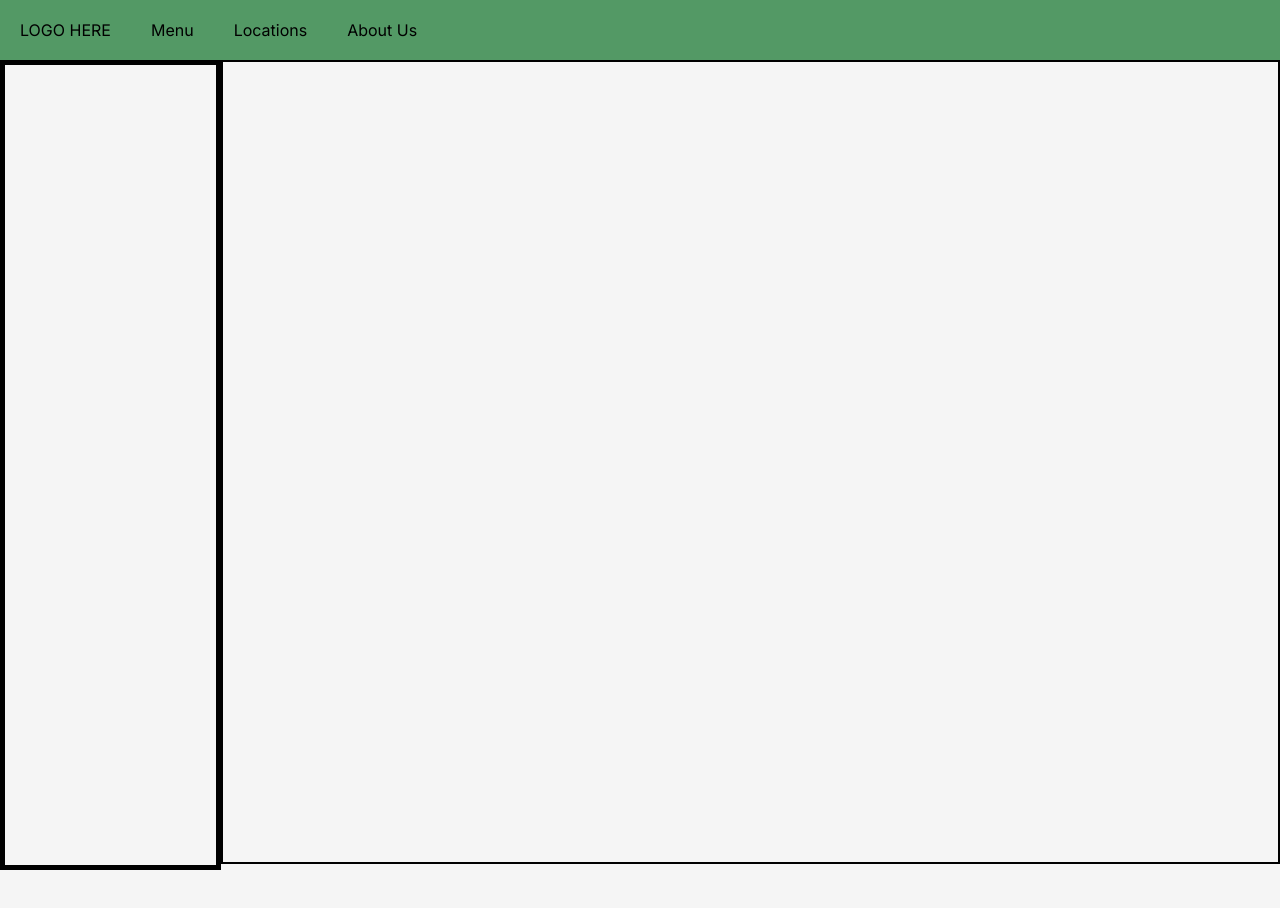
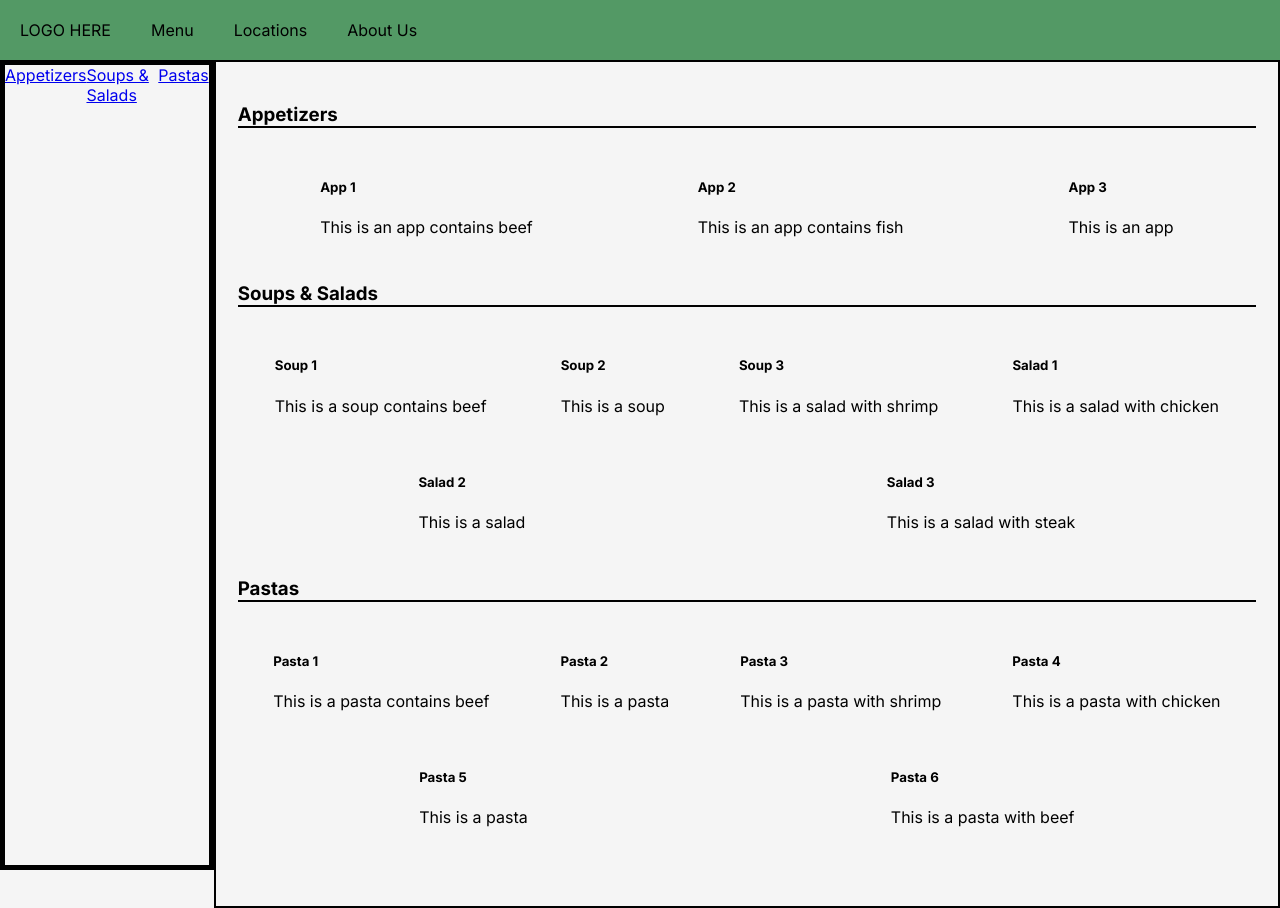
Before and after one commit to chapmanm3/example-restaurant-app, a Next.js app: page /menu in a window 1280 px wide. Before the commit the page ends 870 px from the top, so only its background shows below. Built offline with nearby package versions, Linux system fonts and the light colour scheme.

Commit message:
add nvmrc file get menu body styled somewhat and get anchors partially working

```diff
--- a/src/app/menu/page.tsx
+++ b/src/app/menu/page.tsx
@@ -14,8 +14,8 @@ export default async function MenuPageBody() {
 
   return (
     <div className={styles.menuPageContainer}>
-      <MenuNavigation />
-      <MenuBody />
+      <MenuNavigation sections={sections} />
+      <MenuBody menu={validatedMenu} />
     </div>
   )
 }
--- a/src/components/Menu/MenuBody.tsx
+++ b/src/components/Menu/MenuBody.tsx
@@ -1,9 +1,41 @@
+import { MenuItem, MenuObject } from '@/types/menuTypes'
 import styles from './menuBody.module.css'
+import { z } from 'zod'
 
-export default function MenuBody() {
+interface Props {
+  menu: MenuObject
+};
+
+export default function MenuBody({ menu }: Props) {
 
   return (
     <div className={styles.menuBodyContainer}>
+      {Object.keys(menu).map(section =>
+        <div className={styles.menuSectionContainer} key={section} id={encodeURIComponent(section)}>
+          <h3 className={styles.menuSectionTitle}>{section}</h3>
+          <MenuItems menuSection={menu[section]} />
+        </div>
+      )}
     </div>
   )
 }
+
+const MenuItemsArray = z.array(MenuItem);
+
+interface MenuSectionBodyProps {
+  menuSection: z.infer<typeof MenuItemsArray>
+}
+
+function MenuItems({ menuSection }: MenuSectionBodyProps) {
+
+  return (
+    <div className={styles.menuItemsContainer}>
+      {menuSection.map(item =>
+        <div className={styles.menuItem}>
+          <h5>{item.name}</h5>
+          <p>{item.description}</p>
+        </div>
+      )}
+    </div >
+  )
+}
--- a/src/components/Menu/MenuNavigation.tsx
+++ b/src/components/Menu/MenuNavigation.tsx
@@ -1,8 +1,14 @@
+import Link from 'next/link'
 import styles from './menuNavigation.module.css'
 
-export default function MenuNavigation() {
+interface Props {
+  sections: string[]
+}
+
+export default function MenuNavigation({ sections }: Props) {
   return (
     <div className={styles.menuNavigationContainer}>
+      {sections.map(section => <Link href={`#${encodeURIComponent(section)}`}>{section}</Link>)}
     </div>
   )
 }
--- a/src/components/Menu/menuBody.module.css
+++ b/src/components/Menu/menuBody.module.css
@@ -2,5 +2,31 @@
   width: 100%;
   height: 100%;
   display: flex;
+  flex-direction: column;
   border: 2px solid black;
+  padding: 22px;
 }
+
+.menuSectionContainer {
+  display: flex;
+  flex-direction: column;
+}
+
+.menuSectionTitle {
+  width: 100%;
+  border-bottom: 2px solid black;
+}
+
+.menuItemsContainer {
+  display: flex;
+  flex-wrap: wrap;
+  justify-content: space-around;
+}
+
+.menuItem {
+  padding: 10px 20px;
+
+  #p {
+    color: grey;
+  }
+}
```
Also changed, not shown: 1 other file (tests, documents, lock files or other folders).
